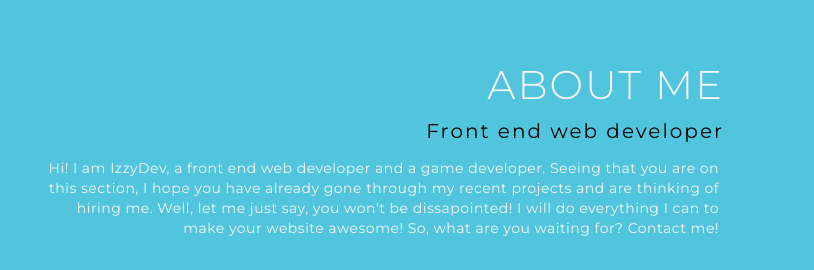
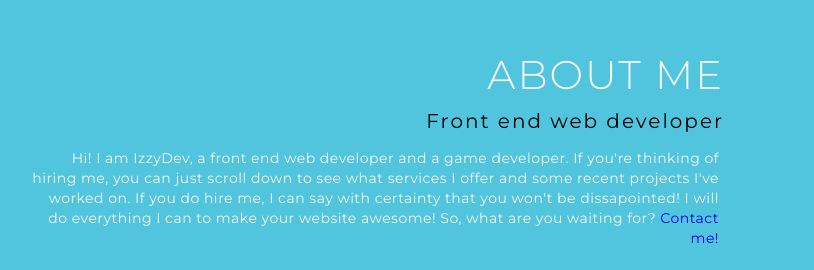
Before and after one commit to IzzyDev05/IzzyDev, a plain HTML site: page index.html in a window 1280 px wide. Shown: the part 1000-1270 px from the top of the page, 466-1280 px from the left. Drawn offline with Linux system fonts and the light colour scheme.

Commit message:
Update index.html

```diff
--- a/index.html
+++ b/index.html
@@ -81,7 +81,7 @@ Thanks for visiting!
             <div class="col-right">
                 <h1 class="section-title">About me</h1>
                 <h2>Front end web developer</h2>
-                <p>Hi! I am IzzyDev, a front end web developer and a game developer. Seeing that you are on this section, I hope you have already gone through my recent projects and are thinking of hiring me. Well, let me just say, you won't be dissapointed! I will do everything I can to make your website awesome! So, what are you waiting for? Contact me!</p>
+                <p>Hi! I am IzzyDev, a front end web developer and a game developer. If you're thinking of hiring me, you can just scroll down to see what services I offer and some recent projects I've worked on. If you do hire me, I can say with certainty that you won't be dissapointed! I will do everything I can to make your website awesome! So, what are you waiting for? <a href="#contact">Contact me!</a></p>
                 <a href="#projects" type="button" class="cta">My work</a>
             </div>
         </div>
```
